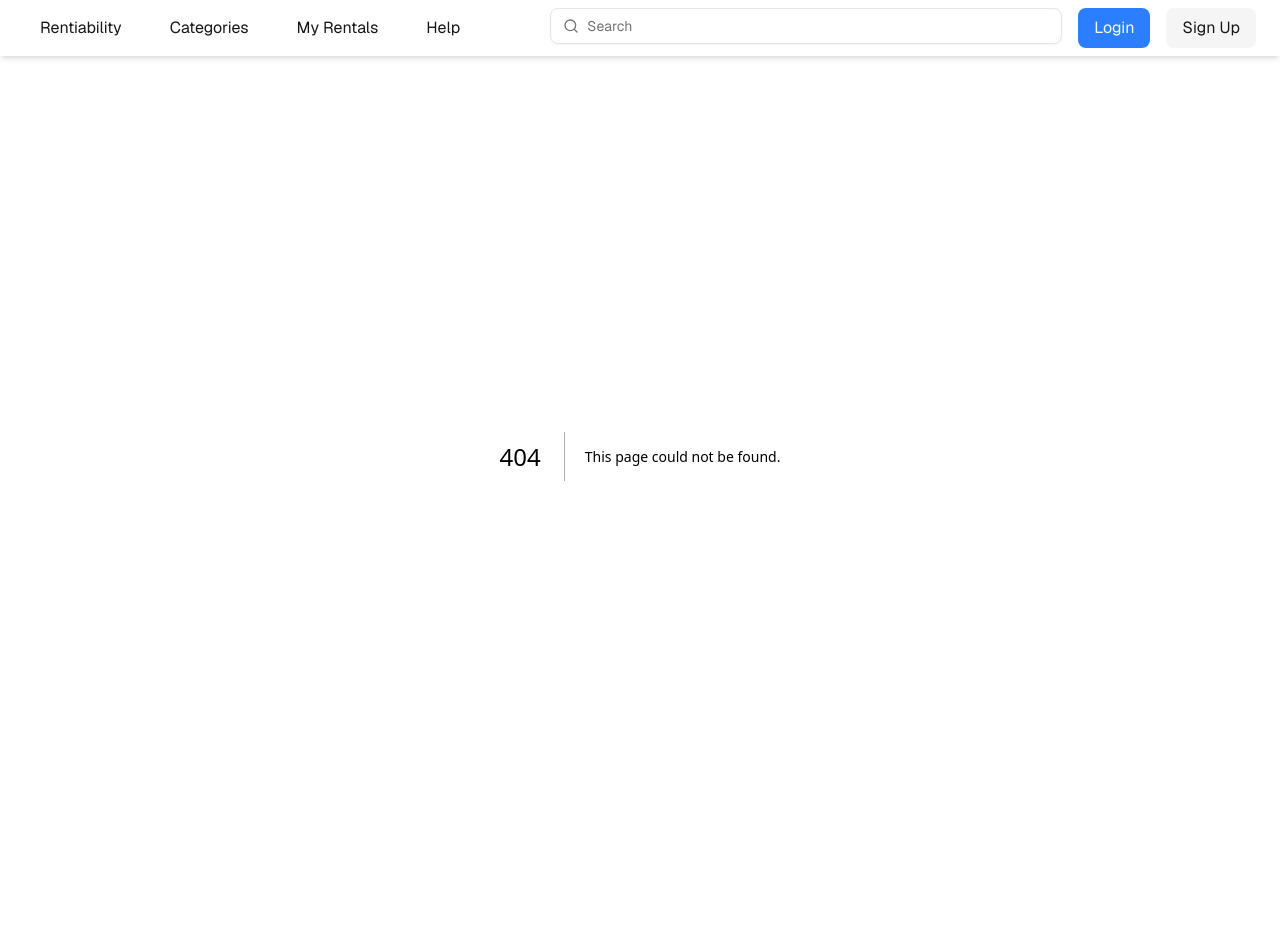
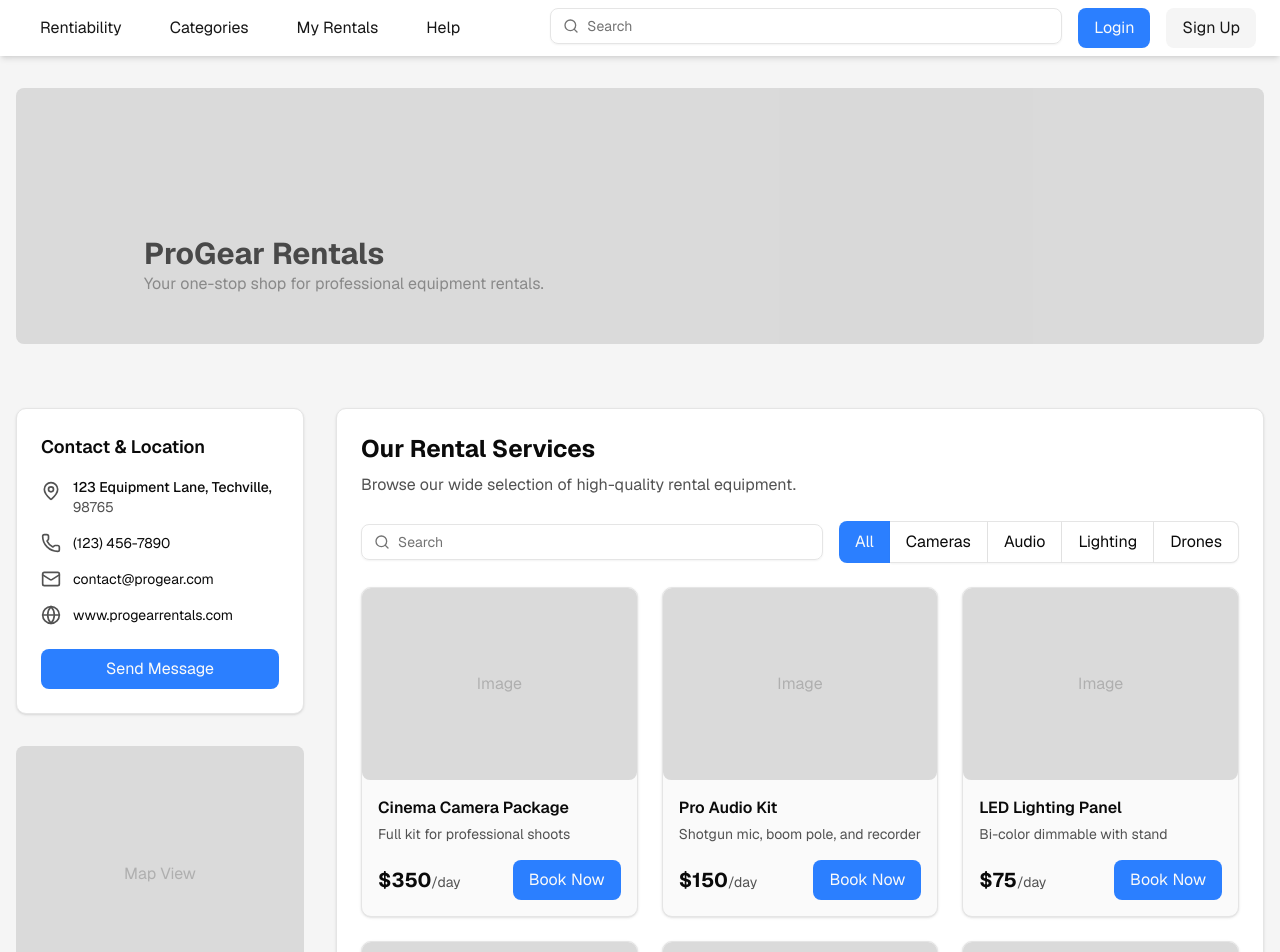
Before and after one commit to al0n50/applied-ai-system-project, a Next.js app: page /businesses/1 in a window 1280 px wide. Before the commit this address had no page. Shown: the top 952 px of the page. Before the commit the page ends 856 px from the top, so only its background shows below. Built offline with nearby package versions, Linux system fonts and the light colour scheme.

Commit message:
BusinessDetailPage

```diff
--- /dev/null
+++ b/src/app/businesses/[id]/page.tsx
@@ -0,0 +1,5 @@
+import BusinessDetailPage from "~/components/BusinessDetailPage";
+
+export default function Page() {
+  return <BusinessDetailPage />;
+}
--- /dev/null
+++ b/src/components/BusinessDetailPage.tsx
@@ -0,0 +1,181 @@
+"use client";
+import { useState } from "react";
+import { Button } from "~/components/ui/button";
+import { MapPin, Phone, Mail, Globe, Search } from "lucide-react";
+import { InputGroup, InputGroupAddon, InputGroupInput } from "./ui/input-group";
+import ToggleButtonGroup from "./ToggleButtonGroup";
+import { Skeleton } from "./ui/skeleton";
+
+export default function BusinessDetailPage() {
+  const [activeFilter, setActiveFilter] = useState<
+    "All" | "Cameras" | "Audio" | "Lighting" | "Drones"
+  >("All");
+
+  const rentals = [
+    {
+      id: 1,
+      name: "Cinema Camera Package",
+      description: "Full kit for professional shoots",
+      price: 350,
+      period: "day",
+      image: "/api/placeholder/400/300",
+    },
+    {
+      id: 2,
+      name: "Pro Audio Kit",
+      description: "Shotgun mic, boom pole, and recorder",
+      price: 150,
+      period: "day",
+      image: "/api/placeholder/400/300",
+    },
+    {
+      id: 3,
+      name: "LED Lighting Panel",
+      description: "Bi-color dimmable with stand",
+      price: 75,
+      period: "day",
+      image: "/api/placeholder/400/300",
+    },
+    {
+      id: 4,
+      name: "DSLR Camera Body",
+      description: "Canon 5D Mark IV or similar",
+      price: 120,
+      period: "day",
+      image: "/api/placeholder/400/300",
+    },
+    {
+      id: 5,
+      name: "Aerial Drone",
+      description: "4K video, 30 min flight time",
+      price: 200,
+      period: "day",
+      image: "/api/placeholder/400/300",
+    },
+    {
+      id: 6,
+      name: "Gimbal Stabilizer",
+      description: "For DSLR and mirrorless cameras",
+      price: 60,
+      period: "day",
+      image: "/api/placeholder/400/300",
+    },
+  ];
+
+  return (
+    <div>
+      <main className="mx-auto grid max-w-7xl grid-cols-1 gap-8 px-4 py-8 lg:grid-cols-4 lg:gap-y-16">
+        {/* Hero Section */}
+        <Skeleton className="col-span-full flex h-64 items-end bg-neutral-300 p-12">
+          <div className="ml-20">
+            <h1 className="text-3xl font-bold text-neutral-800">
+              ProGear Rentals
+            </h1>
+            <p className="text-neutral-500">
+              Your one-stop shop for professional equipment rentals.
+            </p>
+          </div>
+        </Skeleton>
+        {/* Left Sidebar - Contact & Location */}
+        <aside className="space-y-8 gap-y-4 lg:col-span-1">
+          <div className="rounded-lg border bg-white p-6 shadow-sm dark:border-neutral-700 dark:bg-neutral-800">
+            <h2 className="mb-4 text-lg font-semibold">Contact & Location</h2>
+            <div className="space-y-4">
+              <div className="flex items-start gap-3">
+                <MapPin className="mt-1 size-5 text-neutral-600 dark:text-neutral-400" />
+                <div className="text-sm">
+                  <p className="font-medium">123 Equipment Lane, Techville,</p>
+                  <p className="text-neutral-600 dark:text-neutral-400">
+                    98765
+                  </p>
+                </div>
+              </div>
+              <div className="flex items-center gap-3">
+                <Phone className="size-5 text-neutral-600 dark:text-neutral-400" />
+                <p className="text-sm">(123) 456-7890</p>
+              </div>
+              <div className="flex items-center gap-3">
+                <Mail className="size-5 text-neutral-600 dark:text-neutral-400" />
+                <p className="text-sm">contact@progear.com</p>
+              </div>
+              <div className="flex items-center gap-3">
+                <Globe className="size-5 text-neutral-600 dark:text-neutral-400" />
+                <p className="text-sm">www.progearrentals.com</p>
+              </div>
+            </div>
+
+            <Button className="mt-6 w-full" variant="primary">
+              Send Message
+            </Button>
+          </div>
+
+          {/* Map */}
+          <Skeleton className="flex size-full h-64 items-center justify-center bg-neutral-300 text-neutral-400 dark:bg-neutral-700 dark:text-neutral-500">
+            Map View
+          </Skeleton>
+        </aside>
+
+        {/* Right Content - Rental Services */}
+        <section className="rounded-lg border bg-white p-6 shadow-sm lg:col-span-3 dark:border-neutral-700 dark:bg-neutral-800">
+          <h2 className="mb-2 text-2xl font-bold">Our Rental Services</h2>
+          <p className="mb-6 text-neutral-600 dark:text-neutral-400">
+            Browse our wide selection of high-quality rental equipment.
+          </p>
+
+          {/* Search and Filters */}
+          <div className="mb-6 flex flex-col items-center gap-4 sm:flex-row">
+            <InputGroup className="ml-auto max-w-lg">
+              <InputGroupInput placeholder="Search" />
+              <InputGroupAddon>
+                <Search />
+              </InputGroupAddon>
+            </InputGroup>
+
+            <ToggleButtonGroup
+              options={[
+                { value: "All", label: "All" },
+                { value: "Cameras", label: "Cameras" },
+                { value: "Audio", label: "Audio" },
+                { value: "Lighting", label: "Lighting" },
+                { value: "Drones", label: "Drones" },
+              ]}
+              value={activeFilter}
+              onChange={setActiveFilter}
+            />
+          </div>
+
+          {/* Rental Cards Grid */}
+          <div className="grid grid-cols-1 gap-6 md:grid-cols-2 xl:grid-cols-3">
+            {rentals.map((rental) => (
+              <div
+                key={rental.id}
+                className="overflow-hidden rounded-lg border bg-neutral-50 shadow-sm transition-shadow hover:shadow-md dark:border-neutral-700 dark:bg-neutral-900"
+              >
+                {/* Placeholder for rental image */}
+                <Skeleton className="flex size-full h-48 items-center justify-center bg-neutral-300 text-neutral-400 dark:bg-neutral-700 dark:text-neutral-500">
+                  Image
+                </Skeleton>
+
+                <div className="p-4">
+                  <h3 className="mb-1 font-semibold">{rental.name}</h3>
+                  <p className="mb-4 text-sm text-neutral-600 dark:text-neutral-400">
+                    {rental.description}
+                  </p>
+                  <div className="flex items-center justify-between">
+                    <div>
+                      <span className="text-xl font-bold">${rental.price}</span>
+                      <span className="text-sm text-neutral-600 dark:text-neutral-400">
+                        /{rental.period}
+                      </span>
+                    </div>
+                    <Button variant="primary">Book Now</Button>
+                  </div>
+                </div>
+              </div>
+            ))}
+          </div>
+        </section>
+      </main>
+    </div>
+  );
+}
--- a/src/components/ItemDetails.tsx
+++ b/src/components/ItemDetails.tsx
@@ -6,6 +6,7 @@ import { Field, FieldGroup, FieldLabel, FieldSet } from "./ui/field";
 import { Input } from "./ui/input";
 import { Skeleton } from "./ui/skeleton";
 import { useState } from "react";
+import Link from "next/link";
 
 const fakeData = {
   images: [],
@@ -51,9 +52,11 @@ export default function ItemDetails() {
               {fakeData.amountAvailable} available
             </p>
           </div>
-          <p className="text-neutral-400">
-            Provided by {fakeData.businessName}
-          </p>
+          <Button variant="link" className="p-0 text-neutral-500" asChild>
+            <Link href="/businesses/1">
+              Provided by {fakeData.businessName}
+            </Link>
+          </Button>
 
           {/* Calendar */}
           <Calendar
--- a/src/components/RentalSearchPage.tsx
+++ b/src/components/RentalSearchPage.tsx
@@ -174,7 +174,13 @@ const SmallItemDetail = () => (
     <Skeleton className="h-36 rounded-none rounded-t-md bg-neutral-200" />
     <div className="flex flex-col gap-1 p-4">
       <h3>Professional DSLR Camera</h3>
-      <p className="text-neutral-500">Camera Rentals Inc.</p>
+      <Button
+        variant="link"
+        asChild
+        className="justify-start p-0 text-neutral-500"
+      >
+        <Link href="/businesses/1">Camera Rentals Inc.</Link>
+      </Button>
       <p className="text-neutral-500">$50/day • 4.8 ⭐</p>
 
       <Button
```
